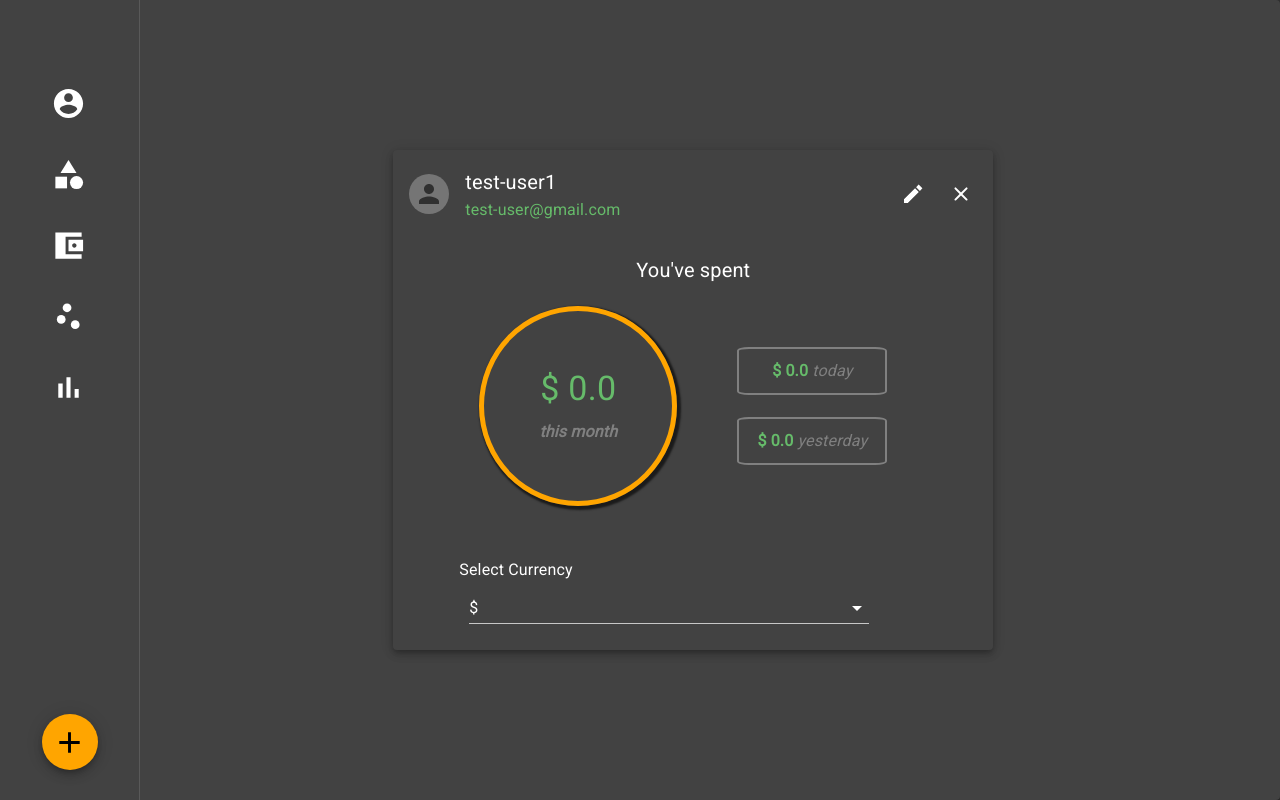
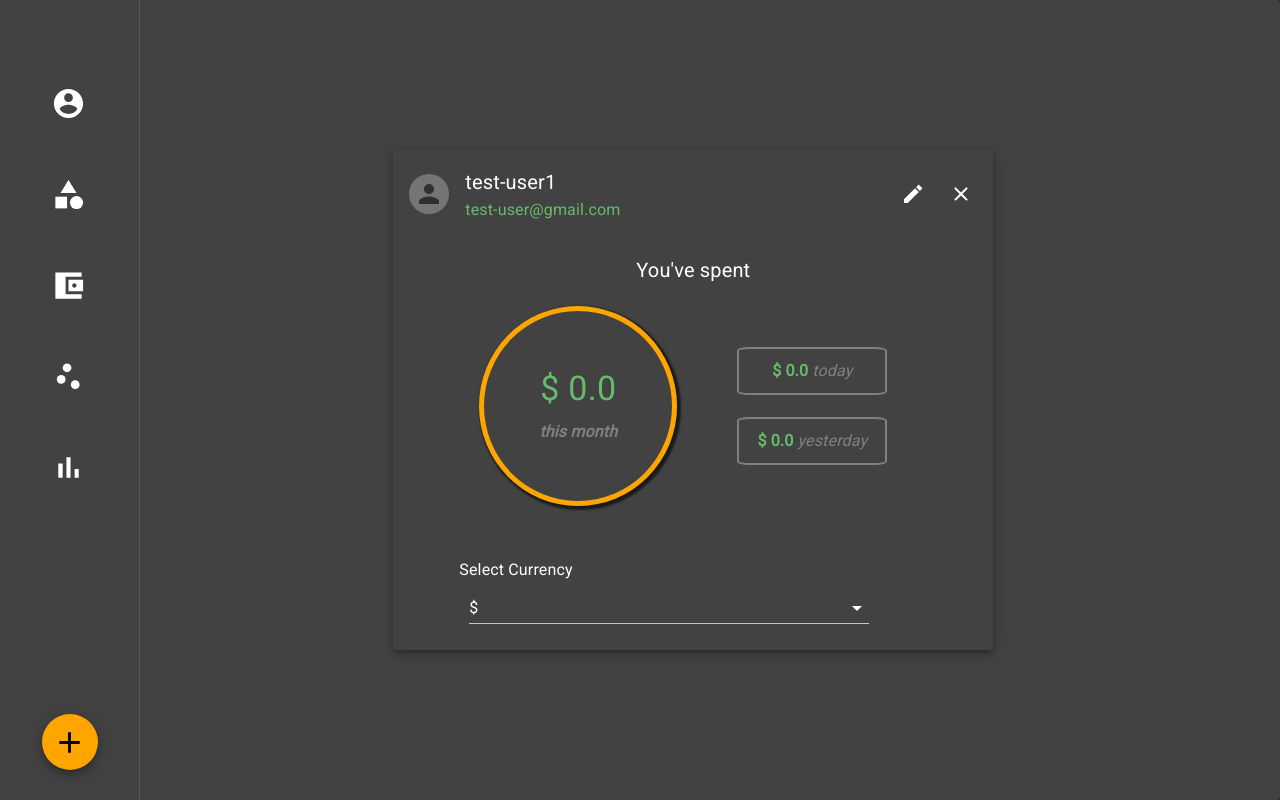
Before and after one commit to mycok/Traxpence-client, a React (Create React App) app: page /profile in a window 1280 px wide. Built offline with nearby package versions, Linux system fonts and the light colour scheme.

Commit message:
feat: add icon tool tips

```diff
--- a/src/Layout.tsx
+++ b/src/Layout.tsx
@@ -12,6 +12,7 @@ import Add from "@material-ui/icons/Add";
 import { makeStyles, createStyles } from "@material-ui/core/styles";
 
 import AppRouter from './router';
+import CustomTooltip from './shared/CustomTooltip';
 
 const useStyles = makeStyles((theme) =>
     createStyles({
@@ -33,6 +34,8 @@ const useStyles = makeStyles((theme) =>
             zIndex: 20
         },
         drawerList: {
+            display: "flex",
+            flexDirection: "column",
             marginTop: 50,
             backgroundColor: theme.palette.background.paper,
         },
@@ -63,17 +66,19 @@ const useStyles = makeStyles((theme) =>
     })
 );
 
+
+
 type LayoutProps = {
     classes: any,
-    itemList: Array<any>,
+    iconList: Array<any>,
     selected?: string,
     selectionHandler: any
 }
 
 const iconList = [
-    { name: "Account", to: "/profile", icon: <Account fontSize="large" /> },
+    { name: "Profile", to: "/profile", icon: <Account fontSize="large" /> },
     { name: "Categories", to: "/exps-avg-by-category", icon: <Categories fontSize="large" /> },
-    { name: "Wallet Balance", to: "/expenses", icon: <AccBalanceWallet fontSize="large" /> },
+    { name: "Expenses", to: "/expenses", icon: <AccBalanceWallet fontSize="large" /> },
     { name: "ScatterPlot", to: "/scatter-graph-chart", icon: <ScatterPlot fontSize="large" /> },
     { name: "BarChart", to: "/bar-graph-chart", icon: <BarChart fontSize="large" /> }
 ]
@@ -92,7 +97,7 @@ function Layout() {
                         className={classes.drawer}
                         classes={{ paper: classes.drawerPaper }}>
                         <RenderList
-                            itemList={iconList}
+                            iconList={iconList}
                             selected={selected}
                             classes={classes}
                             selectionHandler={setSelected}
@@ -110,25 +115,31 @@ function Layout() {
     );
 }
 
-function RenderList({ itemList, classes, selected, selectionHandler }: Partial<LayoutProps>) {
+function RenderList({ iconList, classes, selected, selectionHandler }: Partial<LayoutProps>) {
     return (
         <List className={classes.drawerList}>
             {
-                itemList && itemList.map((icon) => {
+                iconList && iconList.map(({ name, to, icon }) => {
                     return (
-                        <Link key={icon.name} to={icon.to}>
+                        <CustomTooltip
+                            key={name}
+                            title={name}
+                            placement="right"
+                        >
+                            <Link key={name} to={to} className={classes.link}>
                                 <ListItem
                                     className={classes.listItem}
                                     button
-                                key={icon.name}
+                                    key={name}
                                     selected={selected === icon.name}
-                                onClick={() => selectionHandler(icon.name)}
+                                    onClick={() => selectionHandler(name)}
                                 >
                                     <ListItemIcon>
-                                    {icon.icon}
+                                        {icon}
                                     </ListItemIcon>
                                 </ListItem>
                             </Link>
+                        </CustomTooltip>
                     )
                 })
             }
--- a/src/components/expenses/DateRangeSearch.tsx
+++ b/src/components/expenses/DateRangeSearch.tsx
@@ -5,12 +5,14 @@ import { Fab } from '@material-ui/core';
 import { makeStyles, createStyles } from '@material-ui/core/styles';
 import { SearchSharp } from "@material-ui/icons";
 
+import CustomTooltip from '../../shared/CustomTooltip';
+
 const useStyles = makeStyles((theme) =>
     createStyles({
         root: {
             display: "flex",
             justifyContent: "space-between",
-            margin: 20,
+            margin: "90px 20px 20px",
             width: "100%"
         },
         searchButton: {
@@ -53,6 +55,7 @@ function DateRangeSearch() {
                 />
             </MuiPickersUtilsProvider>
             <div>
+                <CustomTooltip title="Search" placement="bottom">
                     <Fab
                         aria-label="add new expense"
                         className={classes.searchButton}
@@ -61,6 +64,7 @@ function DateRangeSearch() {
                     >
                         <SearchSharp fontSize="small" />
                     </Fab>
+                </CustomTooltip>
             </div>
         </div>
     )
--- a/src/components/expenses/charts/BarGraph.tsx
+++ b/src/components/expenses/charts/BarGraph.tsx
@@ -86,7 +86,7 @@ function AnnualTotalExpByMonth() {
                     height={600}
                     width={850}
                     domainPadding={10}
-                    style={{ parent: { height: 650 } }}
+                    style={{ parent: { width: 850 } }}
                 >
                     <VictoryAxis />
                     <VictoryBar
--- a/src/components/expenses/charts/DateRange.tsx
+++ b/src/components/expenses/charts/DateRange.tsx
@@ -8,18 +8,12 @@ const useStyles = makeStyles(() =>
     createStyles({
         root: {
             display: "flex",
-            justifyContent: "space-between",
+            justifyContent: "space-evenly",
             alignItems: "center",
-            margin: 20,
             width: "100%"
         },
-        text: {
-            fontWeight: 700,
-            fontSize: 18
-        },
         textField: {
-            margin: 10,
-            width: 400
+            width: 300
         },
     })
 );
@@ -35,22 +29,14 @@ function DateRange({ views, selectedDate, selectDate }: SingleDateRangeProps) {
 
     return (
         <div className={classes.root}>
-            <div>
-                <Typography
-                    align="center"
-                    className={classes.text}
-                >
-                    Expenditure graph for the period of
-                </Typography>
-            </div>
-
             <MuiPickersUtilsProvider utils={DateFnsUtils}>
                 <KeyboardDatePicker
                     disableFuture
                     autoFocus
                     autoOk
                     views={views}
-                    inputVariant="standard"
+                    inputVariant="outlined"
+                    label="Select Date"
                     variant="inline"
                     value={selectedDate}
                     onChange={selectDate}
--- a/src/components/expenses/charts/ScatterPlot.tsx
+++ b/src/components/expenses/charts/ScatterPlot.tsx
@@ -30,7 +30,7 @@ const useStyles = makeStyles(() =>
         root: {
             display: "flex",
             flexDirection: "column",
-            justifyContent: "space-evenly"
+            justifyContent: "space-evenly",
         }
     })
 )
@@ -53,7 +53,7 @@ function MonthlyExpScatterPlot() {
                     height={300}
                     width={350}
                     domainPadding={30}
-                    style={{ parent: { width: 650, height: 650 }}}
+                    style={{ parent: { width: 650 }}}
                 >
                     <VictoryScatter
                         style={{
--- a/src/components/expenses/summaries/ExpAvgByCategory.tsx
+++ b/src/components/expenses/summaries/ExpAvgByCategory.tsx
@@ -10,8 +10,7 @@ const useStyles = makeStyles((theme) =>
             display: "flex",
             flexDirection: "column",
             width: 800,
-            height: 160,
-            margin: 10
+            margin: "60px 10px 10px"
         },
         categoryHeaderContainer: {
             display: "flex",
--- a/src/components/profile/Profile.tsx
+++ b/src/components/profile/Profile.tsx
@@ -6,6 +6,7 @@ import { makeStyles, createStyles } from "@material-ui/core/styles";
 
 import { IUser } from '../user';
 import CurrentExpenseSummary from '../expenses/summaries/CurrentExpenseSummary';
+import CustomTooltip from '../../shared/CustomTooltip';
 
 const useStyles = makeStyles(() =>
     createStyles({
@@ -119,14 +120,18 @@ function ProfileCard({ classes, user, currency, handleChange }: Partial<ProfileC
                 }
                 action={
                     <>
-                        <IconButton aria-label="edit" className={classes.editButton}>
-                            <EditSharp />
-                        </IconButton>
+                        <CustomTooltip title="Edit" placement="bottom">
+                            <IconButton aria-label="edit" className={classes.editButton}>
+                                <EditSharp />
+                            </IconButton>
+                        </CustomTooltip>
+
                         <Link to="/expenses">
                             <IconButton aria-label="close" className={classes.editButton}>
                                 <CloseRounded />
                             </IconButton>
                         </Link>
+
                     </>
                 }
                 title={
@@ -170,7 +175,7 @@ function SettingsCard({ classes, currency, handleChange }: Partial<ProfileCompon
                             <MenuItem
                                 key={curr?.label}
                                 value={curr?.label}
-                                >
+                            >
                                 {curr?.label}
                             </MenuItem>
                         ))
--- /dev/null
+++ b/src/shared/CustomTooltip.tsx
@@ -0,0 +1,13 @@
+import { withStyles } from "@material-ui/core/styles";
+import { Tooltip } from '@material-ui/core';
+
+const CustomTooltip = withStyles((theme) => ({
+    tooltip: {
+      backgroundColor: theme.palette.common.white,
+      color: 'rgba(0, 0, 0, 0.87)',
+      boxShadow: theme.shadows[1],
+      fontSize: 12,
+    },
+  }))(Tooltip);
+
+  export default CustomTooltip;
```
Lines whose indentation alone changed are shown as unchanged.
